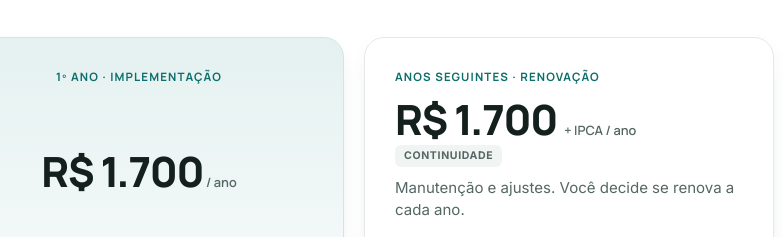
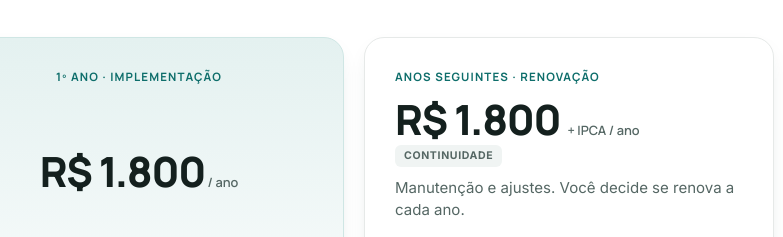
Before and after one commit to rrabadan86/SF-Chat_Experimental-Mensagens, a website: page Experimental/src/agendamento_evo/formulario_web/templates/manual.html in a window 1280 px wide. Shown: the part 10359-10596 px from the top of the page, 286-1069 px from the left. Drawn offline with Linux system fonts and the light colour scheme.

Commit message:
manual: valor do serviço anual de R$ 1.700 para R$ 1.800 (#171)
Claude-Session: https://claude.ai/code/session_015TTSt7TGwbyy5y2rhojFLo

Co-authored-by: Claude <noreply@anthropic.com>

```diff
--- a/Experimental/src/agendamento_evo/formulario_web/templates/manual.html
+++ b/Experimental/src/agendamento_evo/formulario_web/templates/manual.html
@@ -730,7 +730,7 @@
     <div class="prices reveal">
       <div class="pcard feat">
         <span class="ptag">1º ano · implementação</span>
-        <div class="amount">R$ 1.700<small> / ano</small></div>
+        <div class="amount">R$ 1.800<small> / ano</small></div>
         <span class="badge">já com a SoFIA</span>
         <p class="sub">Tudo instalado, configurado e funcionando no seu EVO e no seu WhatsApp.</p>
         <ul>
@@ -743,7 +743,7 @@
       </div>
       <div class="pcard">
         <span class="ptag">Anos seguintes · renovação</span>
-        <div class="amount">R$ 1.700 <small>+ IPCA / ano</small></div>
+        <div class="amount">R$ 1.800 <small>+ IPCA / ano</small></div>
         <span class="badge" style="color:var(--muted);background:var(--surface-2)">continuidade</span>
         <p class="sub">Manutenção e ajustes. Você decide se renova a cada ano.</p>
         <ul>
```
